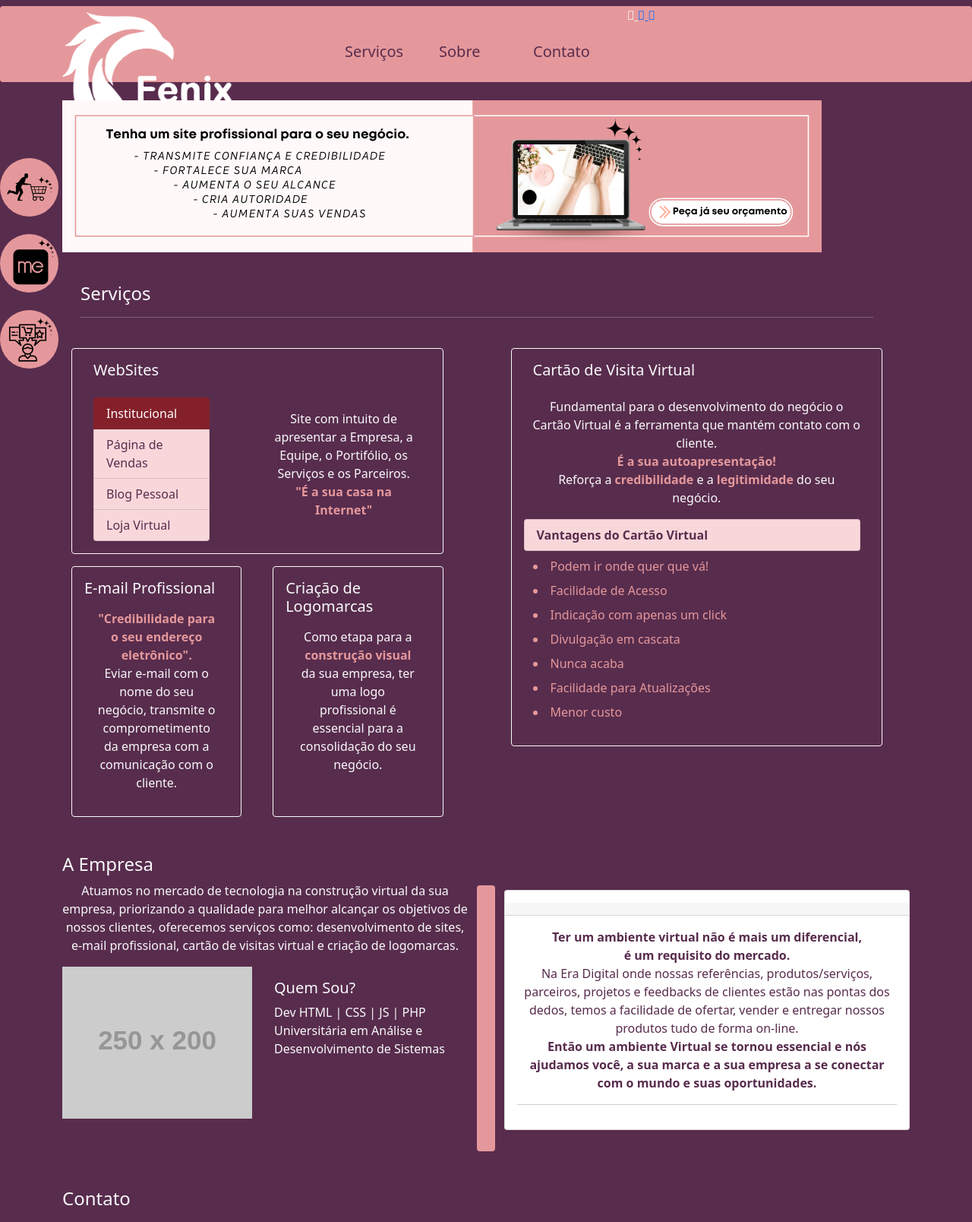
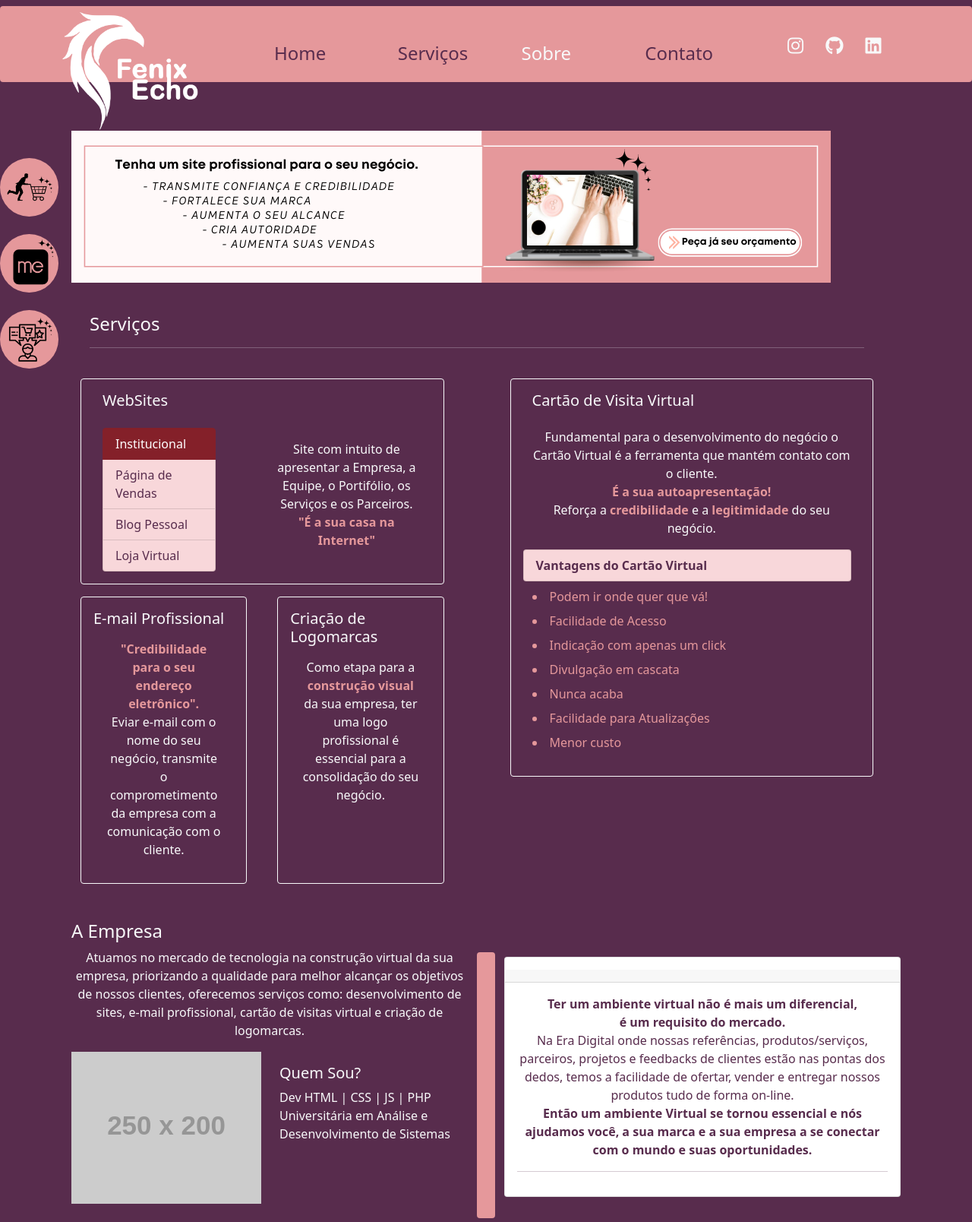
Before and after one commit to SemiramisCavalcanti/PJ02SiteDev, a PHP site: page / in a window 1280 px wide. Shown: the top 1608 px of the page at 76% size. Run offline with PHP 8.4, Linux system fonts and the light colour scheme; grey boxes labelled with a size stand in for pictures from a placeholder-image service; some libraries are stand-ins or nearby versions.

Commit message:
redes sociais icons

```diff
--- a/css/style.css
+++ b/css/style.css
@@ -11,6 +11,10 @@ body {
     background-color: #e5989b;
     width: 100%;
     height: 100px;
+}
+
+.menuprincipal div div div h5 a {
+    font-size: 120%;
 }
 
 .botaoTop1 a img {
@@ -41,10 +45,10 @@ body {
     width: 6%;
 }
 
-.redessociais {
-    font-size: 25px;
+.redessociais a i {
+    font-size: 150%;
     margin-top: 40px;
-    margin-left: 100px;
+    margin-left: 25px;
 }
 
 .letrasmenu h2 {
--- a/paginas/fenixEcho.php
+++ b/paginas/fenixEcho.php
@@ -1,18 +1,25 @@
 <!-- Menu Principal-->
 <div class="menuprincipal my-2 w-100 rounded">
-    <div class="container">
-        <div class="row menuprincipal mb-5">
+    <div class="container container-fluid">
+        <div class="row menuprincipal mb-5" id="home">
 
             <!-- Coluna Logomarca -->
-            <div class="col-sm logomarca">
+            <div class="col-3 logomarca ">
                 <img  src="img/FenixEchoBranca.png" alt="" class="mt-2 img-fluid">
             </div>
             <!-- Fim Coluna Logomarca -->
 
             <!-- Coluna Partes/Paginas -->
-            <div class="col-md">
+            <div class="col-7">
                 <div class="row">
-                    <div class="col letrasmenu mt-5">
+                    <div class="col-3 letrasmenu mt-5">
+                        <h5>
+                            <a class="text-decoration-none letramaisescura" href="#home">
+                                Home
+                            </a>
+                        </h5>
+                    </div>
+                    <div class="col-3 letrasmenu mt-5">
                         <h5>
                             <a class="text-decoration-none letramaisescura" href="#servicos">
                                 Serviços
@@ -26,15 +33,15 @@
                             </a>
                         </h5>
                     </div> -->
-                    <div class="col letrasmenu mt-5">
+                    <div class="col-3 letrasmenu mt-5">
                         <h5>
-                            <a class="text-decoration-none letramaisescura" href="#sobre">
+                            <a class="text-decoration-none text-light" href="#sobre">
                                 Sobre
                             </a>
                         </h5>
 
                     </div>
-                    <div class="col letrasmenu mt-5">
+                    <div class="col-3 letrasmenu mt-5">
                         <h5>
                             <a class="text-decoration-none letramaisescura" href="#contato">
                                 Contato
@@ -46,19 +53,17 @@
             <!-- Fim Coluna Partes/Paginas -->
 
             <!-- Coluna Rede Sociais -->
-            <div class="col-md">
-
-
-                <a href="" class="link-light"> <i class="fa fa-instagram"></i> </a>
-                <a href=""> <i class="fa fa-github"></i> </a>
-                <a href=""> <i class="fa fa-linkedin"></i> </a>
+            <div class="col-2 redessociais container-fluid">
+                <a href="" class="link-light text-decoration-none"> <i class="fab fa-instagram"></i> </a>
+                <a href="" class="link-light text-decoration-none"> <i class="fab fa-github"></i> </a>
+                <a href="" class="link-light text-decoration-none"> <i class="fab fa-linkedin"></i> </a>
 
 
             </div>
 
             <!-- Fim Coluna Redes Sociais -->
 
-        </div>
+        <div>
     </div>
 </div>
 <!-- Fim Menu Principal -->
--- a/paginas/include/header.php
+++ b/paginas/include/header.php
@@ -9,7 +9,7 @@
     <title>FenixEcho</title>
 
     <link rel="stylesheet" href="plugins\bootstrap-5.1.3-dist\bootstrap-5.1.3-dist\css\bootstrap.min.css">
-    <link rel="stylesheet" href="plugins\fontawesome-free\css\fontawesome.min.css">
+    <link rel="stylesheet" href="plugins\fontawesome-free\css\all.min.css">
     <link rel="stylesheet" href="css/style.css">
 
 </head>
```
